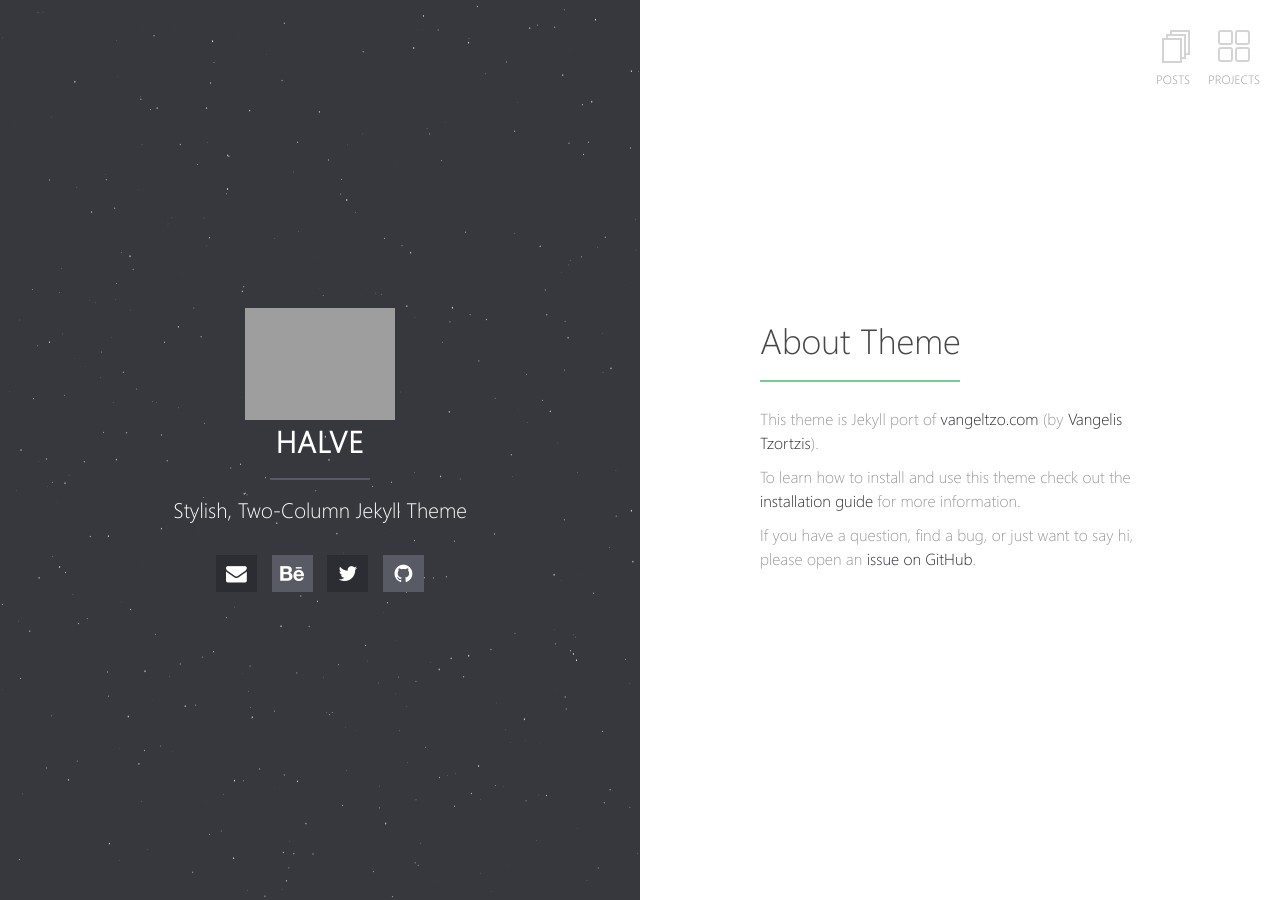
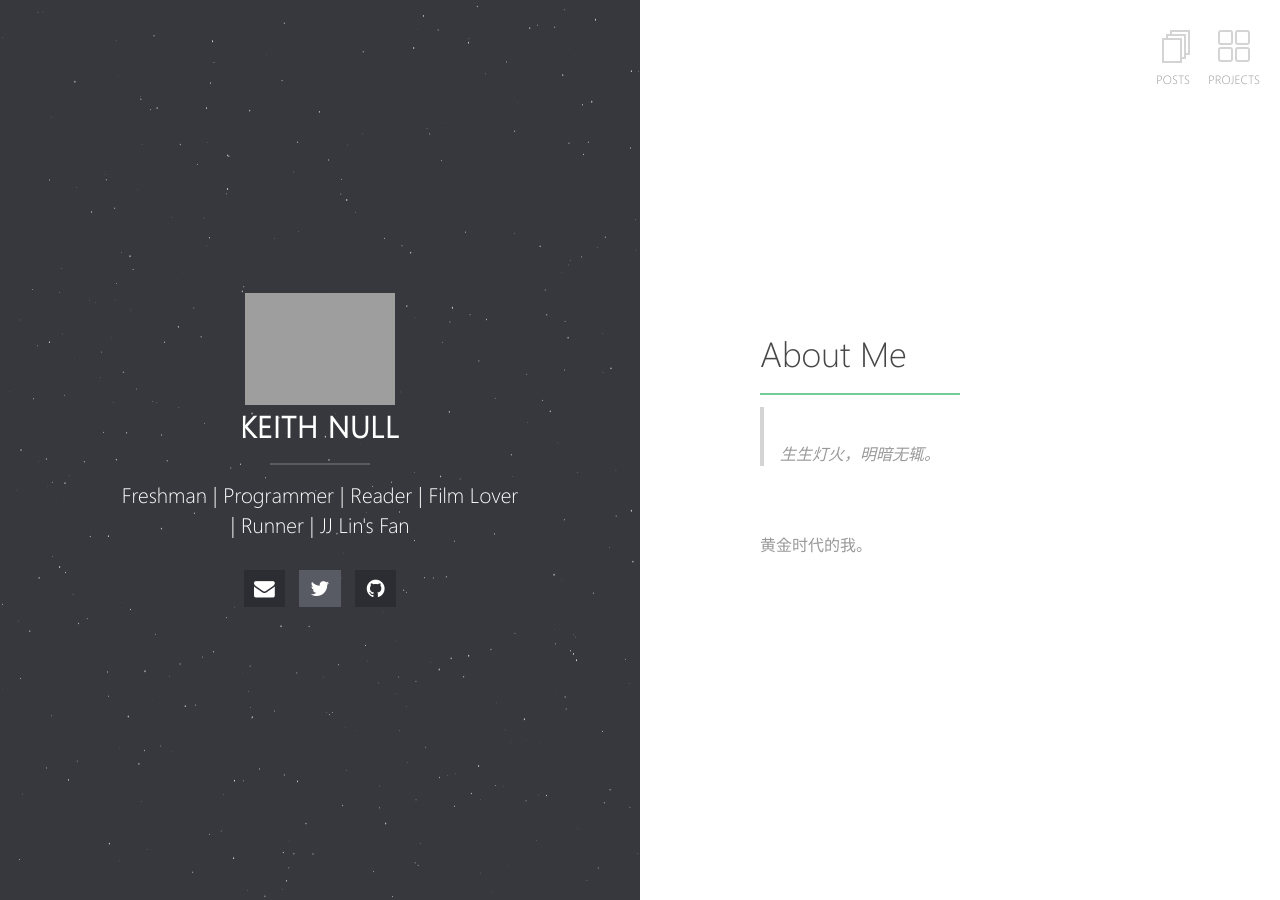
Before and after one commit to izackwu/blog, a Jekyll site: the page built from index.md, in a window 1280 px wide. Built offline with Jekyll 4.4.1, drawn with Linux system fonts in a browser that asks for light colours; our own code applies the rules of GitHub Pages for plain Markdown files.

Commit message:
re-config and add cname file

```diff
--- /dev/null
+++ b/CNAME
@@ -0,0 +1 @@
+keithnull.top
--- a/_config.yml
+++ b/_config.yml
@@ -1,7 +1,7 @@
 # Site
-title: Halve
-description: Stylish, Two-Column Jekyll Theme
-url: https://keithnull.github.io/
+title: Keith Null
+description: Freshman | Programmer | Reader | Film Lover | Runner | JJ Lin's Fan
+url: https://keithnull.github.io
 logo: halve.png                                       # Site logo
 locale: en_US
 
@@ -29,11 +29,11 @@ sass:
 #google-analytics: UA-XXXXX-Y
 
 # Social Links
-email:             keith79902@gmail.com
+email:             keith1126@126.com
 #google.plus:        username
-twitter:            username
+twitter:            KeithNull1
 #facebook:           username
-github:             username
+github:             keithnull
 #stackoverflow:     123456/username   from a "http://stackoverflow.com/users/123456/username" link
 #linkedin:          username
 #xing:              username
@@ -52,7 +52,7 @@ github:             username
 #keybase:           username
 #xmpp:              username@server.com
 #hackernews:        username
-behance:           username
+#behance:           username
 
 # Gems
 gems:
--- a/index.md
+++ b/index.md
@@ -1,10 +1,8 @@
 ---
 layout: home
 ---
-# About Theme
+# About Me
 
-This theme is Jekyll port of [vangeltzo.com](http://vangeltzo.com/) (by [Vangelis Tzortzis](https://github.com/srekoble)).
+> 生生灯火，明暗无辄。
 
-To learn how to install and use this theme check out the [installation guide](http://taylantatli.me/Halve/halve-theme/) for more information.
-
-If you have a question, find a bug, or just want to say hi, please open an [issue on GitHub](https://github.com/TaylanTatli/Halve/issues/new).
+黄金时代的我。
```
